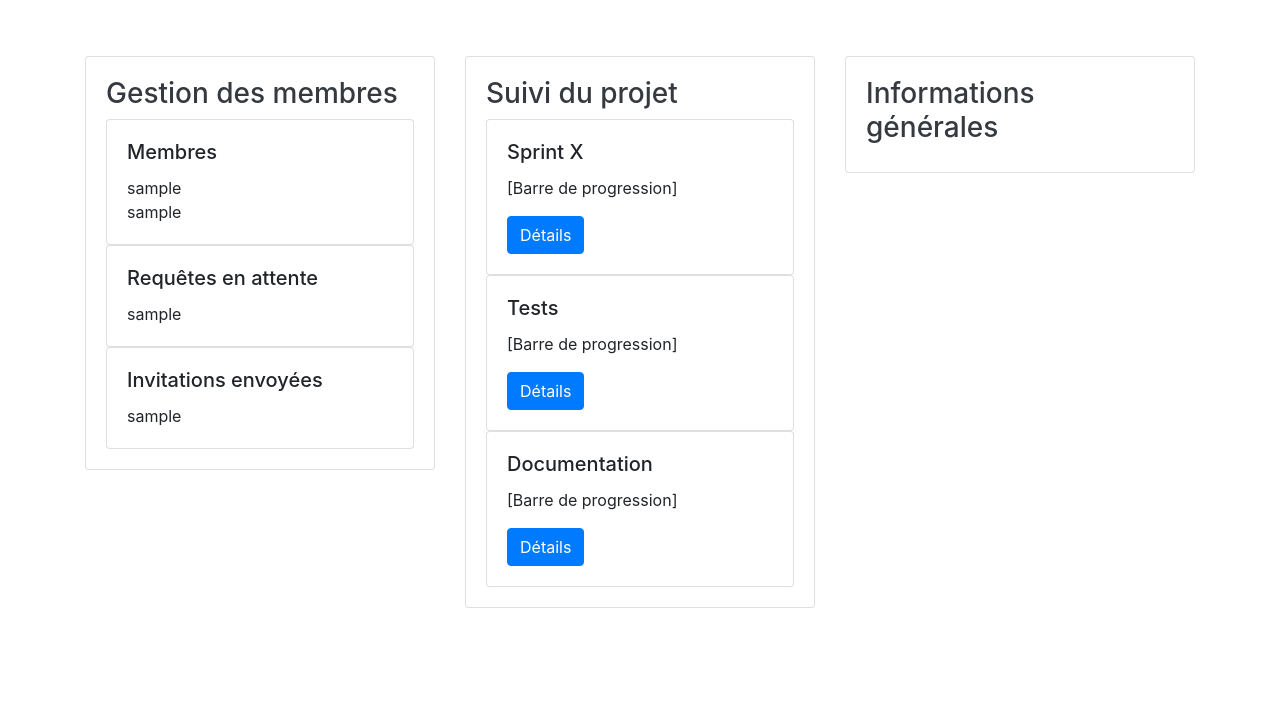
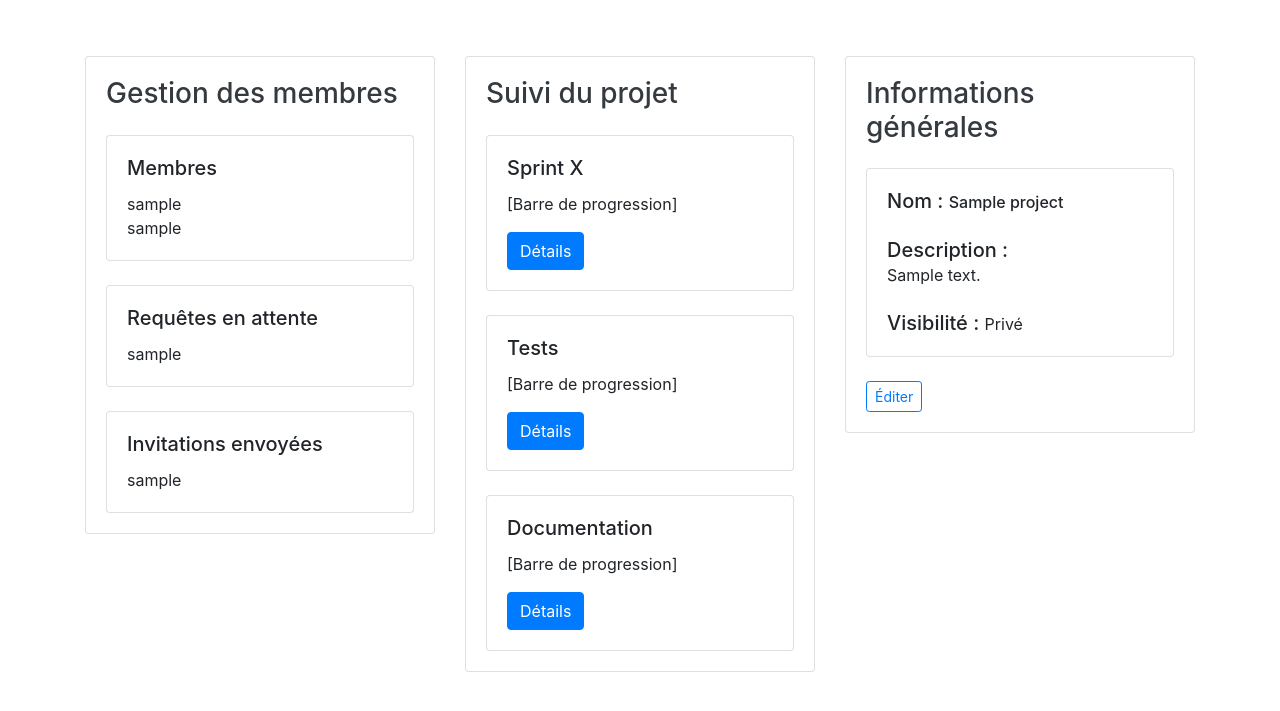
Before and after one commit to JSenjean/gr1_eq2_Dev, a PHP site: template src/view/selectedProject.php in a window 1280 px wide. Shown: the part 56-767 px from the top of the page. Run offline with PHP 8.4, Linux system fonts and the light colour scheme; the template is opened without the code that fills it: most values are stand-ins (such as "Sample title", 1, 10 or a date in 2020); some libraries are stand-ins or nearby versions.

Commit message:
Début editer projet

```diff
--- a/src/controller/index.php
+++ b/src/controller/index.php
@@ -44,6 +44,11 @@ if (isset($_GET['action'])) {
     }else if ($_GET['action'] == 'selectedProject') {
         $projectId = $_GET['projectId'];
         include_once("controller/selectedProject.php");
+    }else if ($_GET['action'] == 'editSelectedProject') {
+        $projectId = $_GET['projectId'];
+        include_once("model/selectedProject.php");
+        editProject($projectId);
+        include_once("controller/selectedProject.php");
     }
 } else {
     if (!isset($_SESSION['username'])) {
--- a/src/controller/selectedProject.php
+++ b/src/controller/selectedProject.php
@@ -9,6 +9,7 @@ $projectMaster = get_project_master($_GET['projectId']);
 $members = get_all_project_members($_GET['projectId']);
 $requests = get_all_project_joining_requests($_GET['projectId']);
 $invitations = get_all_project_invitations($_GET['projectId']);
+$project = get_project_by_id($_GET['projectId']);
 
 if (isset($_GET['page']) == 'backlog') {
     include_once("view/backlog.php");
--- a/src/view/selectedProject.php
+++ b/src/view/selectedProject.php
@@ -8,7 +8,7 @@
                     <h3 class="text-dark card-link">Gestion des membres</h1>
                 </div>
 
-                <div class="card">
+                <div class="card mt-4">
                     <div class="card-body">
                         <h5 class="card-title">Membres</h5>
                         <?php foreach ($projectMaster as $pm) {
@@ -21,7 +21,7 @@
                     </div>
                 </div>
 
-                <div class="card">
+                <div class="card mt-4">
                     <div class="card-body">
                         <h5 class="card-title">Requêtes en attente</h5>
                         <?php foreach ($requests as $r) {
@@ -30,7 +30,7 @@
                     </div>
                 </div>
 
-                <div class="card">
+                <div class="card mt-4">
                     <div class="card-body">
                         <h5 class="card-title">Invitations envoyées</h5>
                         <?php foreach ($invitations as $i) {
@@ -53,7 +53,7 @@
                     <h3 class="text-dark card-link">Suivi du projet</h1>
                 </div>
 
-                <div class="card">
+                <div class="card mt-4">
                     <div class="card-body">
                         <h5 class="card-title">Sprint X</h5>
                         <p>[Barre de progression]</p>
@@ -61,7 +61,7 @@
                     </div>
                 </div>
 
-                <div class="card">
+                <div class="card mt-4">
                     <div class="card-body">
                         <h5 class="card-title">Tests</h5>
                         <p>[Barre de progression]</p>
@@ -69,7 +69,7 @@
                     </div>
                 </div>
 
-                <div class="card">
+                <div class="card mt-4">
                     <div class="card-body">
                         <h5 class="card-title">Documentation</h5>
                         <p>[Barre de progression]</p>
@@ -93,10 +93,68 @@
                     <h3 class="text-dark card-link">Informations générales</h1>
                 </div>
 
+                <?php // Will be used later on with the edit info modal
+                    $id = $projectId;
+                    $name = 'Unknown Name';
+                    $description = 'Unknown Description';
+                    $visibility = -1;
+                ?>
 
+                <div class="card mt-4">
+                    <div class="card-body">
+                        <?php foreach ($project as $p) {
+                            $name = $p['name'];
+                            echo '<h5 style="display: inline">Nom : </h5><h6 style="display: inline">' . $name . '</h6><br><br>';
+                            $description = $p['description'];
+                            echo '<h5 style="display: inline">Description : </h5><br>' . $description . '<br><br>';
+                            if ($p['visibility'] == 1){
+                                $visibility = 1;
+                                $v = 'Public';
+                            }else {
+                                $visibility = 0;
+                                $v = 'Privé';
+                            }
+                            echo '<h5 style="display: inline">Visibilité : </h5>' . $v;
+                            break;
+                        } ?>
+                    </div>
+                </div>
+
+                <br><button type="button" class="btn btn-outline-primary btn-sm float-left" data-toggle="modal" data-target="#editInfoModal">Éditer</button>
 
             </div>
         </div>
     </div>
 
+<!-- EDIT INFORMATION -->
+<div class="modal fade" id="editInfoModal" tabindex="-1" role="dialog" aria-labelledby="exampleModalLabel" aria-hidden="true">
+  <div class="modal-dialog" role="document">
+    <div class="modal-content">
+      <div class="modal-header">
+        <h5 class="modal-title" id="exampleModalLabel">Modifier les informations</h5>
+        <button type="button" class="close" data-dismiss="modal" aria-label="Close">
+          <span aria-hidden="true">&times;</span>
+        </button>
+      </div>
+      <div class="modal-body">
+        <form method="POST" data-toggle="validator" action="index.php?action=editSelectedProject&projectId=<?php echo ($projectId) ?>">
+          <div class="form-group">
+            <label for="InputName">Nom</label>
+            <input type="textfield" class="form-control" id="InputName" name="name" value="<?php echo $name?>" required>
+          </div>
+          <div class="form-group">
+            <label for="InputDescription">Description</label>
+            <input type="textfield" class="form-control" id="InputName" name="description" value="<?php echo $description?>" required>
+          </div>
+          <div class="form-group ml-4">
+            <input class="form-check-input" type="checkbox" id="InputVisiblity" <?php if ($visibility == 1) { echo ' checked ';  } ?> name="visibility" value="<?php echo $visibility ?>">
+            <label for="InputVisibility" name="visibility">Public ?</label>
+          </div>
+          <button type="submit" class="btn btn-primary" name="submit">Modifier</button>
+        </form>
+      </div>
+    </div>
+  </div>
+</div>
+
 </body>
```
Also changed, not shown: src/model/selectedProject.php (+33 -0 lines). Lines whose indentation alone changed are shown as unchanged.
